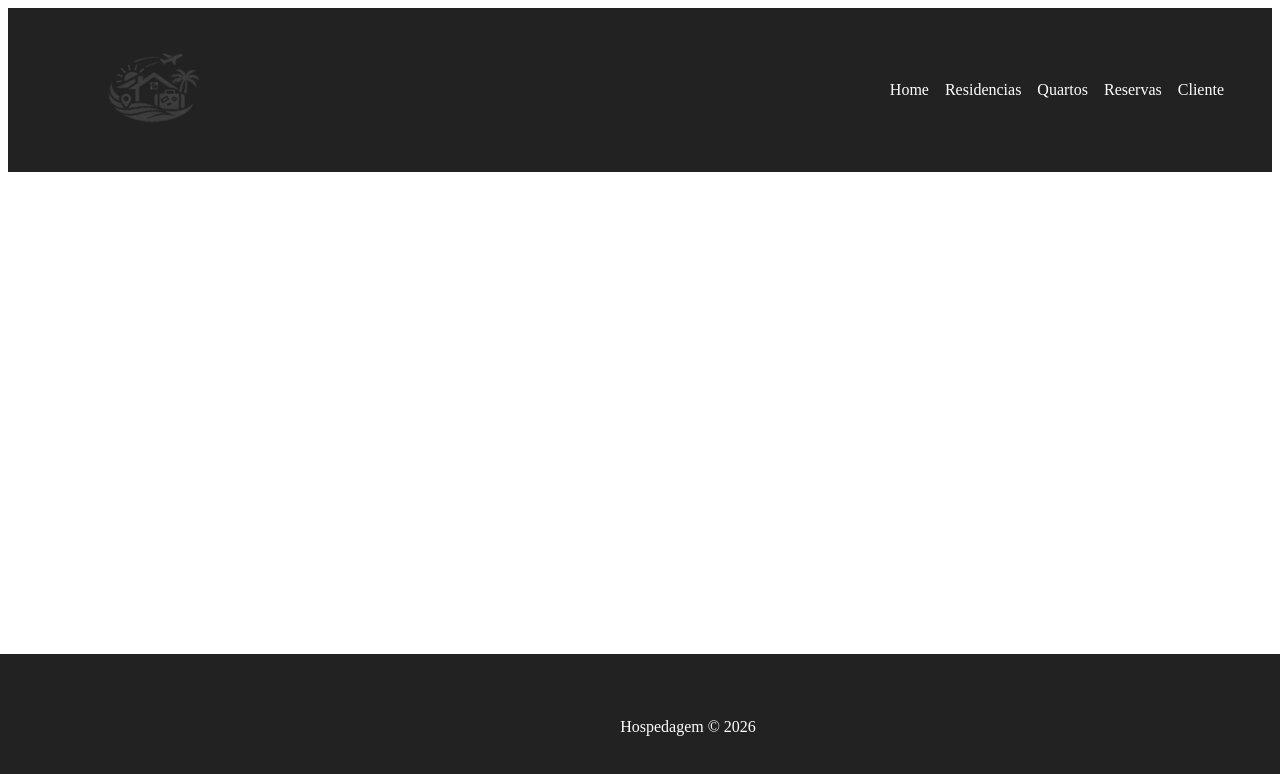
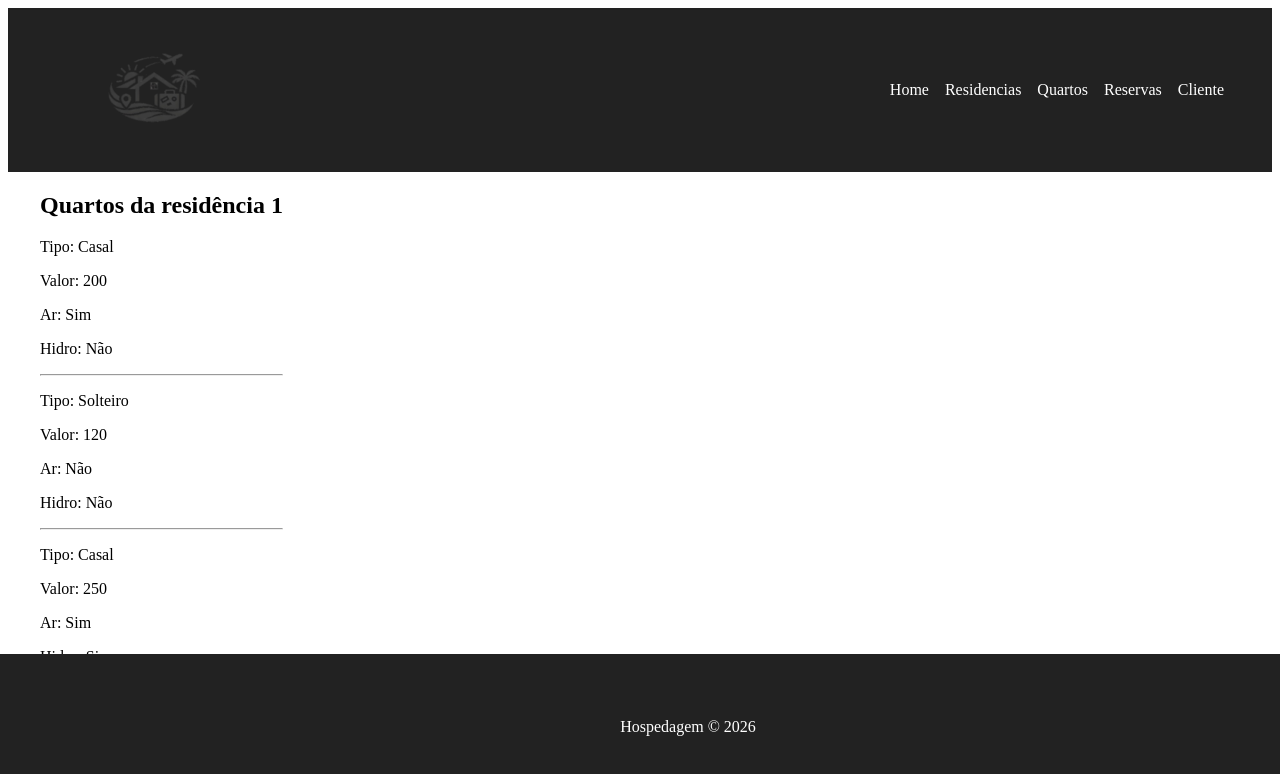
Before and after one commit to Programacao-Modular-PUC/trabalho-pratico-tphospedagem, a React (Vite) app in the folder vite-project/: page /quartos/1 in a window 1280 px wide. Shown: the top 774 px of the page. Built offline with nearby package versions, Linux system fonts and the light colour scheme.

Commit message:
adicionando quartos e btn ver quartos

```diff
--- a/vite-project/src/App.jsx
+++ b/vite-project/src/App.jsx
@@ -26,6 +26,7 @@ function App() {
         <Route path="/quartos" element={<Quartos />} />
         <Route path="/clientes" element={<Cliente />} />
         <Route path="/reserva" element={<Reserva />} />
+        <Route path="/quartos/:id" element={<Quartos />} />
     </Routes>
 
   </Container>
--- a/vite-project/src/assets/components/layout/CardResidencias.jsx
+++ b/vite-project/src/assets/components/layout/CardResidencias.jsx
@@ -1,6 +1,14 @@
 import styles from './CardResidencias.module.css'
+import { useNavigate } from 'react-router-dom';
+function CardResidencia({ residencia }) {
 
-function CardResidencia({ residencia }) {
+
+  const navigate = useNavigate();
+
+  function handleVerQuartos() {   // função para pegar o id dos quartos para navegação (botao ver quartos das residencias)
+    navigate(`/quartos/${residencia.id}`);
+  }
+
   return (
     <div className={styles.card}>
       <img src={residencia.imagem} alt="Residência" />
@@ -10,7 +18,9 @@ function CardResidencia({ residencia }) {
         <p><strong>Bairro:</strong> {residencia.bairro}</p>
         <p><strong>Telefone:</strong> {residencia.telefone}</p>
 
-        <button>Ver quartos</button>
+        <button onClick={handleVerQuartos}>
+          Ver quartos
+        </button>
       </div>
     </div>
   );
--- a/vite-project/src/assets/components/pages/Quartos.jsx
+++ b/vite-project/src/assets/components/pages/Quartos.jsx
@@ -1,9 +1,32 @@
-function Quartos(){
-    return(
-        <>
-        <p>Quartos</p>
-        </>
-    )
+import { useParams } from "react-router-dom";
+import quartos from '../../../data/quartos'
+
+function Quartos() {
+
+  // pega o id da URL (ex: /quartos/1)
+  const params = useParams();
+  const id = Number(params.id);
+
+  return (
+    <div>
+      <h2>Quartos da residência {id}</h2>
+
+      {quartos.map((q) => {
+        if (q.residenciaId === id) {
+          return (
+            <div key={q.id}>
+              <p>Tipo: {q.tipo}</p>
+              <p>Valor: {q.valor}</p>
+              <p>Ar: {q.ar ? "Sim" : "Não"}</p>
+              <p>Hidro: {q.hidro ? "Sim" : "Não"}</p>
+              <hr />
+            </div>
+          );
+        }
+      })}
+
+    </div>
+  );
 }
 
-export default Quartos
+export default Quartos;
--- /dev/null
+++ b/vite-project/src/data/quartos.js
@@ -0,0 +1,17 @@
+
+
+const quartos = [
+  // quartos da residência 1
+  { id: 1, residenciaId: 1, tipo: "Casal", valor: 200, ar: true, hidro: false },
+  { id: 2, residenciaId: 1, tipo: "Solteiro", valor: 120, ar: false, hidro: false },
+  { id: 3, residenciaId: 1, tipo: "Casal", valor: 250, ar: true, hidro: true },
+
+  // quartos da residência 2
+  { id: 4, residenciaId: 2, tipo: "Solteiro", valor: 100, ar: false, hidro: false },
+  { id: 5, residenciaId: 2, tipo: "Casal", valor: 180, ar: true, hidro: false },
+
+  // quartos da residência 3
+  { id: 6, residenciaId: 3, tipo: "Casal", valor: 220, ar: true, hidro: false }
+];
+
+export default quartos;
```
